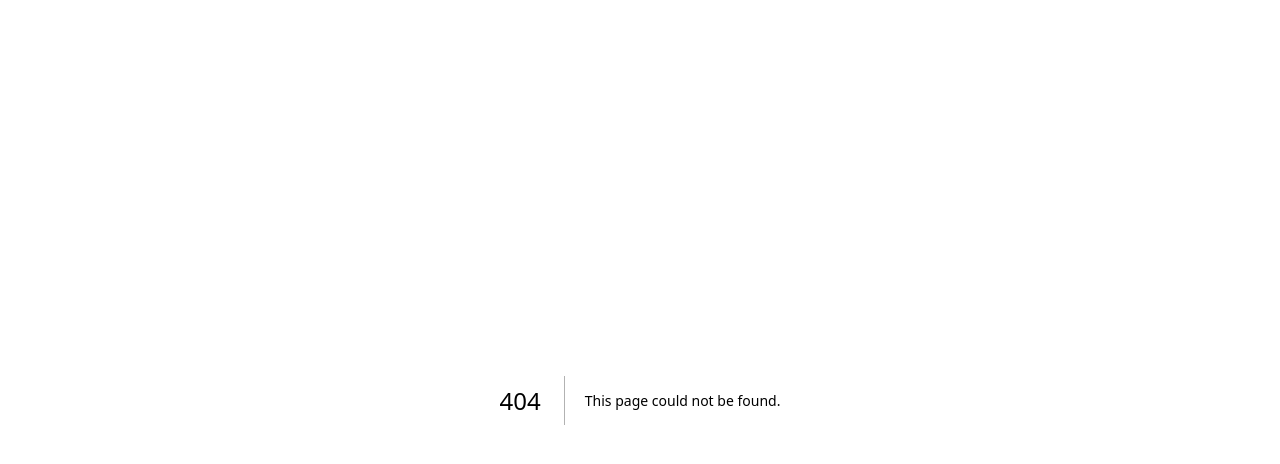
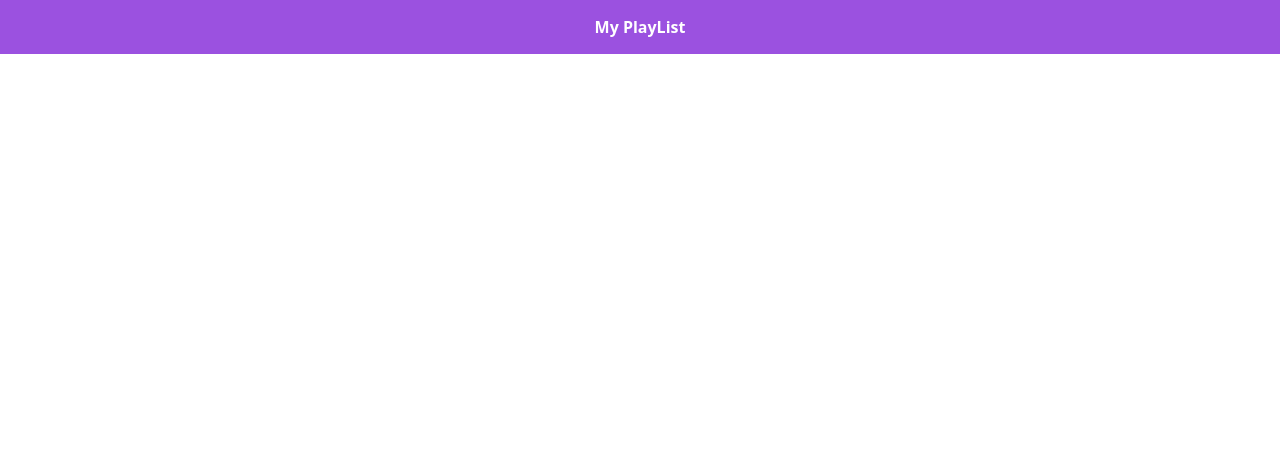
Before and after one commit to MyeonghoonNam/musicplayer-v2, a Next.js app in the folder client/: page /playlist/components/Title in a window 1280 px wide. Before the commit this address had no page. Shown: the top 464 px of the page. Built offline with nearby package versions, Linux system fonts and the light colour scheme.

Commit message:
feat : Title 컴포넌트 구현

```diff
--- /dev/null
+++ b/client/src/pages/playlist/components/Title/index.tsx
@@ -0,0 +1,7 @@
+import * as Styled from './styled';
+
+const Title = () => {
+  return <Styled.Container>My PlayList</Styled.Container>;
+};
+
+export default Title;
--- /dev/null
+++ b/client/src/pages/playlist/components/Title/styled.tsx
@@ -0,0 +1,13 @@
+import { ReactNode } from 'react';
+
+interface Props {
+  children: ReactNode;
+}
+
+export const Container = ({ children }: Props) => {
+  return (
+    <h2 className="flex justify-center items-center h-[54px] text-[white] font-bold bg-[#9b51e0]">
+      {children}
+    </h2>
+  );
+};
--- /dev/null
+++ b/client/src/pages/playlist/components/index.ts
@@ -0,0 +1 @@
+export { default as Title } from './Title';
```
